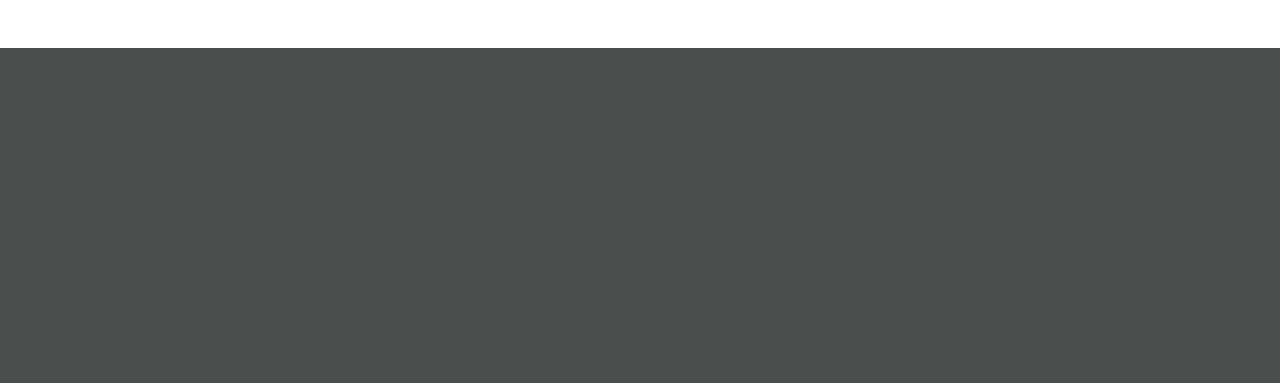
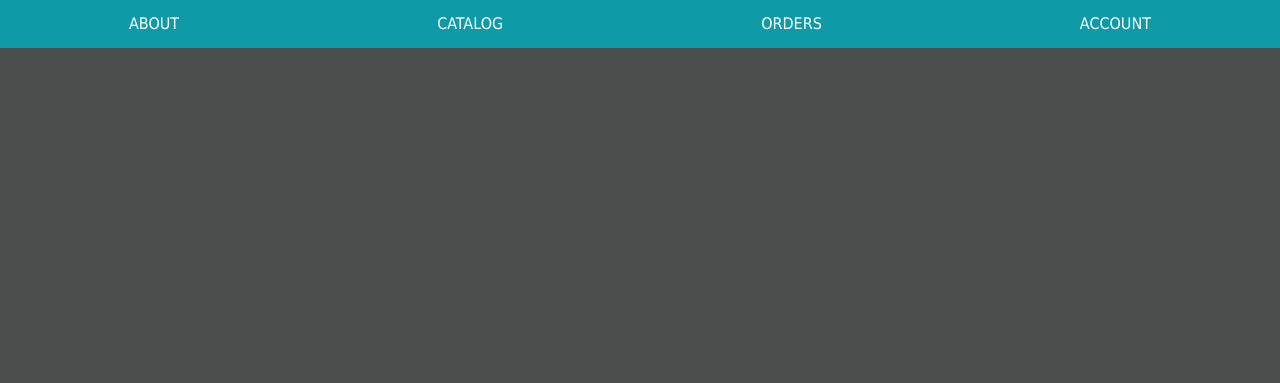
Before and after one commit to Seyba/week5-day1-hw, a plain HTML site: page index.html in a window 1280 px wide. Shown: the top 383 px of the page. Drawn offline with Linux system fonts and the light colour scheme.

Commit message:
task 3 started

```diff
--- a/script.js
+++ b/script.js
@@ -14,5 +14,27 @@ mainEl.classList.add('flex-ctr')
 
 //* Task 2
 const topMenuEl = document.getElementById('top-menu')
-console.log(topMenuEl)
+//console.log(topMenuEl)
 topMenuEl.style.height = '100%'
+//const topMenuBg = window.getComputedStyle(document.documentElement).getPropertyValue('--top-menu-bg')
+topMenuEl.style.background =  'var(--top-menu-bg)' //topMenuBg
+topMenuEl.classList.add('flex-around')
+
+//* Task 3
+
+// Menu data structure
+const menuLinks = [
+    {text: 'about', href: '/about'},
+    {text: 'catalog', href: '/catalog'},
+    {text: 'orders', href: '/orders'},
+    {text: 'account', href: '/account'},
+];
+
+menuLinks.forEach((link) => {
+    const aTag = document.createElement('a')
+    aTag.setAttribute('href', link.text)
+    aTag.textContent = link.text
+    topMenuEl.appendChild(aTag)
+    console.log(link.text)
+    console.log(link.href)
+})
```
Also changed, not shown: index.html (+3 -1 lines).
